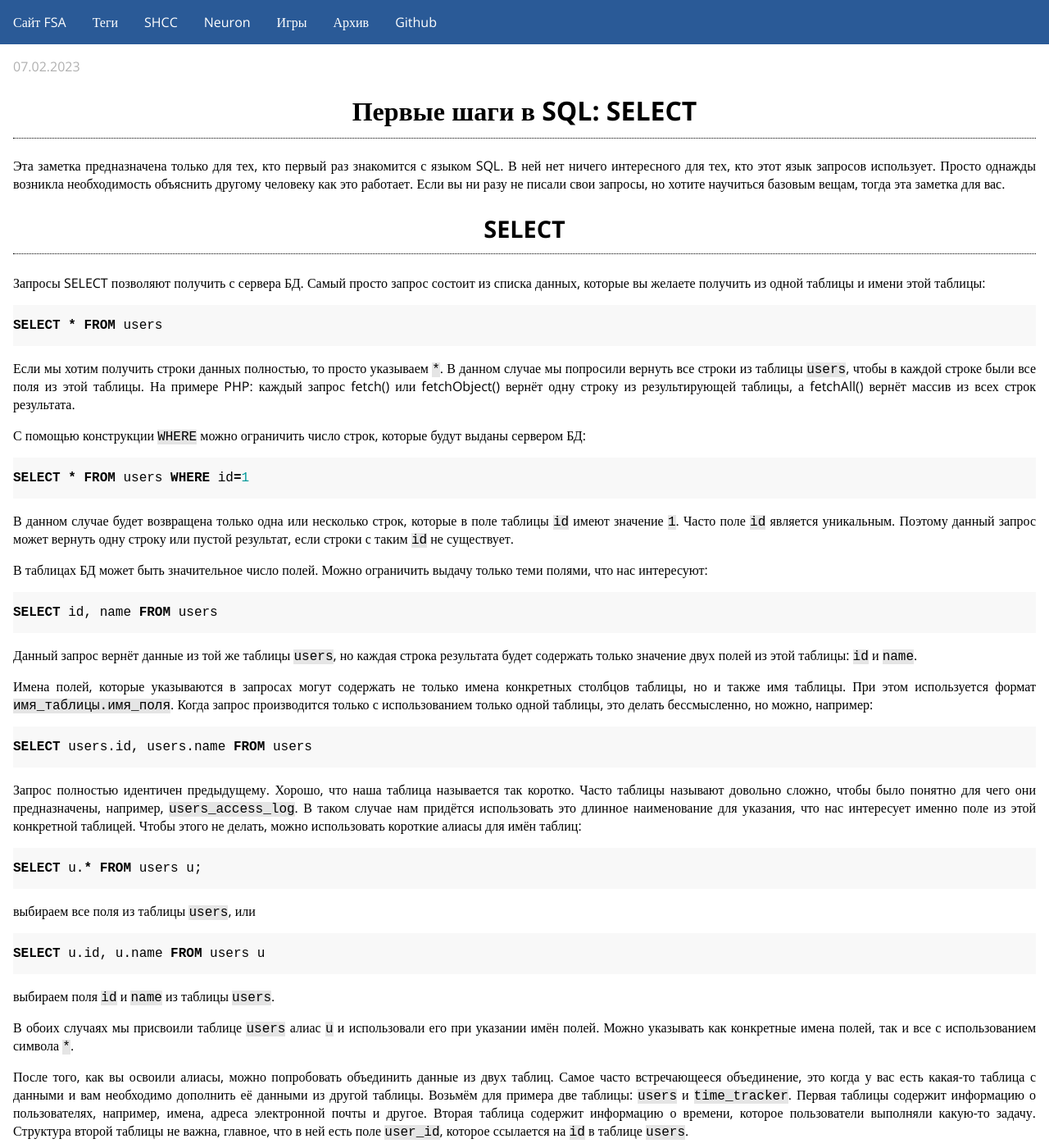
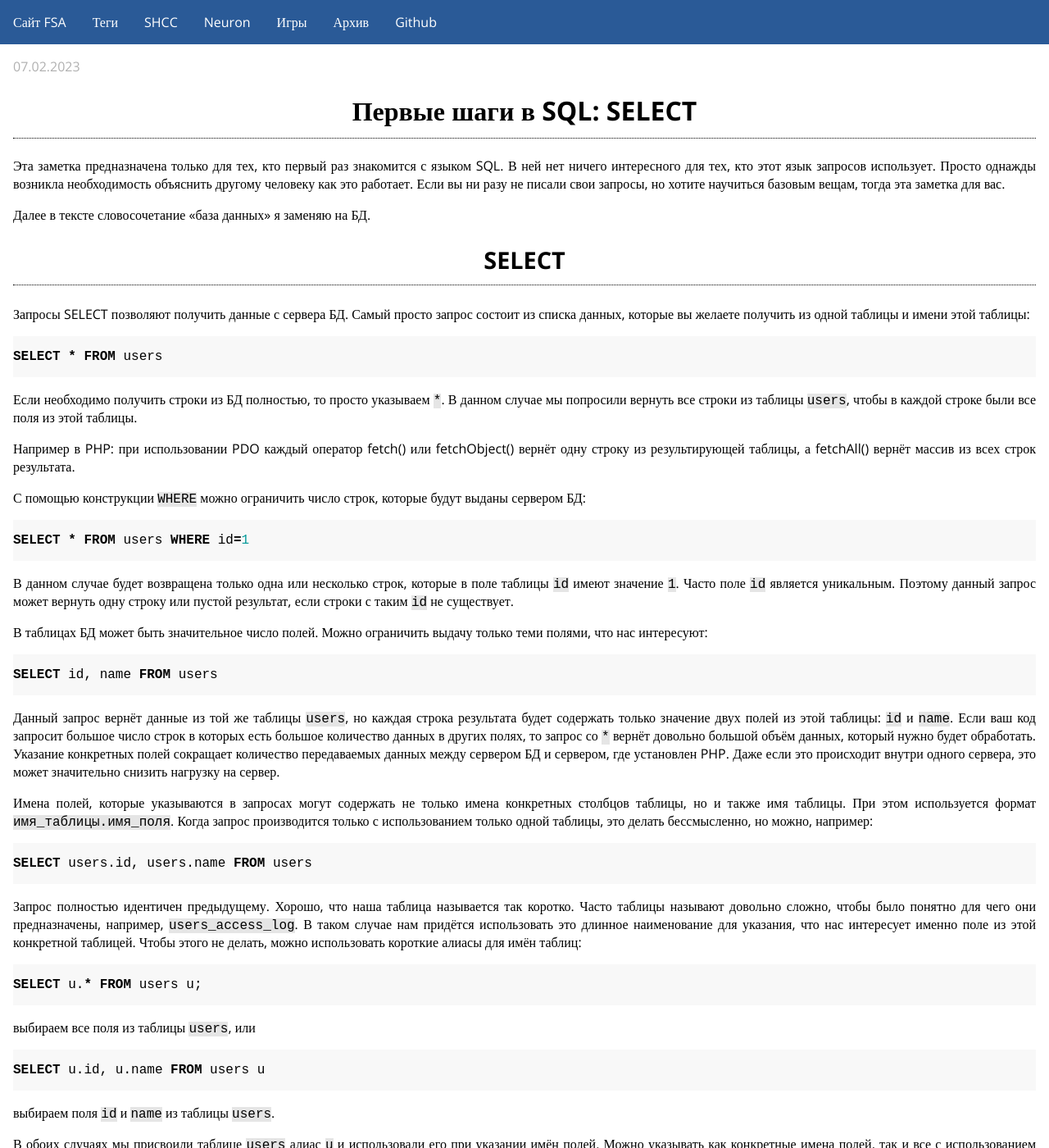
Before and after one commit to fsa/site, a Jekyll site: the page built from _posts/2023-02-07-first-steps-sql.md, in a window 1280 px wide and 1400 px high. Shown: the whole window at 82% size. Built offline with Jekyll 4.4.1, drawn with Linux system fonts in a browser that asks for light colours; some of the changed text lies outside the part shown.

Commit message:
Доработка заметки про SQL

````diff
--- a/_posts/2023-02-07-first-steps-sql.md
+++ b/_posts/2023-02-07-first-steps-sql.md
@@ -7,15 +7,19 @@ excerpt: Небольшая заметка для тех, кто только н
 ---
 Эта заметка предназначена только для тех, кто первый раз знакомится с языком SQL. В ней нет ничего интересного для тех, кто этот язык запросов использует. Просто однажды возникла необходимость объяснить другому человеку как это работает. Если вы ни разу не писали свои запросы, но хотите научиться базовым вещам, тогда эта заметка для вас.
 
+Далее в тексте словосочетание «база данных» я заменяю на БД.
+
 ## SELECT
 
-Запросы SELECT позволяют получить с сервера БД. Самый просто запрос состоит из списка данных, которые вы желаете получить из одной таблицы и имени этой таблицы:
+Запросы SELECT позволяют получить данные с сервера БД. Самый просто запрос состоит из списка данных, которые вы желаете получить из одной таблицы и имени этой таблицы:
 
 ```sql
 SELECT * FROM users
 ```
 
-Если мы хотим получить строки данных полностью, то просто указываем `*`. В данном случае мы попросили вернуть все строки из таблицы `users`, чтобы в каждой строке были все поля из этой таблицы. На примере PHP: каждый запрос fetch() или fetchObject() вернёт одну строку из результирующей таблицы, а fetchAll() вернёт массив из всех строк результата.
+Если необходимо получить строки из БД полностью, то просто указываем `*`. В данном случае мы попросили вернуть все строки из таблицы `users`, чтобы в каждой строке были все поля из этой таблицы.
+
+Например в PHP: при использовании PDO каждый оператор fetch() или fetchObject() вернёт одну строку из результирующей таблицы, а fetchAll() вернёт массив из всех строк результата.
 
 С помощью конструкции `WHERE` можно ограничить число строк, которые будут выданы сервером БД:
 
@@ -31,7 +35,7 @@ SELECT * FROM users WHERE id=1
 SELECT id, name FROM users
 ```
 
-Данный запрос вернёт данные из той же таблицы `users`, но каждая строка результата будет содержать только значение двух полей из этой таблицы: `id` и `name`.
+Данный запрос вернёт данные из той же таблицы `users`, но каждая строка результата будет содержать только значение двух полей из этой таблицы: `id` и `name`. Если ваш код запросит большое число строк в которых есть большое количество данных в других полях, то запрос со `*` вернёт довольно большой объём данных, который нужно будет обработать. Указание конкретных полей сокращает количество передаваемых данных между сервером БД и сервером, где установлен PHP. Даже если это происходит внутри одного сервера, это может значительно снизить нагрузку на сервер.
 
 Имена полей, которые указываются в запросах могут содержать не только имена конкретных столбцов таблицы, но и также имя таблицы. При этом используется формат `имя_таблицы.имя_поля`. Когда запрос производится только с использованием только одной таблицы, это делать бессмысленно, но можно, например:
 
@@ -77,7 +81,7 @@ SELECT * FROM users u LEFT JOIN time_tracker t ON u.id=t.user_id
 SELECT * FROM time_tracker t RIGHT JOIN users u ON u.id=t.user_id
 ```
 
-Но обычно такие запросы не используют. Они, хоть и корректные, но усложняет чтение кода. В случае с `RIGHT JOIN` производится объединение таблицы справа с таблицей слева. Хорошо, если это две таблицы. А если объединение используется несколько раз в запросе? Тогда `RIGHT JOIN` просто усложняет понимание человеком.
+Но, обычно, такие запросы не используют. Они, хоть и корректные, но усложняет чтение кода. В случае с `RIGHT JOIN` производится объединение таблицы справа с таблицей слева. Хорошо, если это две таблицы. А если объединение используется несколько раз в запросе? Тогда `RIGHT JOIN` просто усложняет понимание человеком.
 
 Ко всем запросам может быть добавлено условие `WHERE`, где можно указать то, что вы хотите получить из выборки.
 
````
